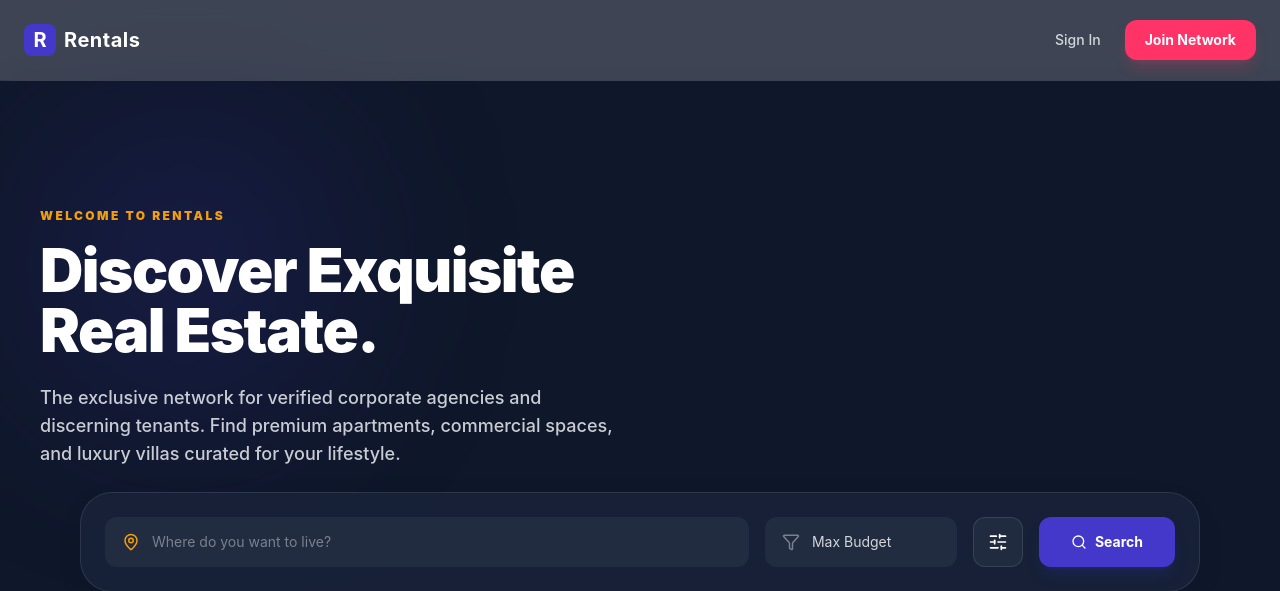
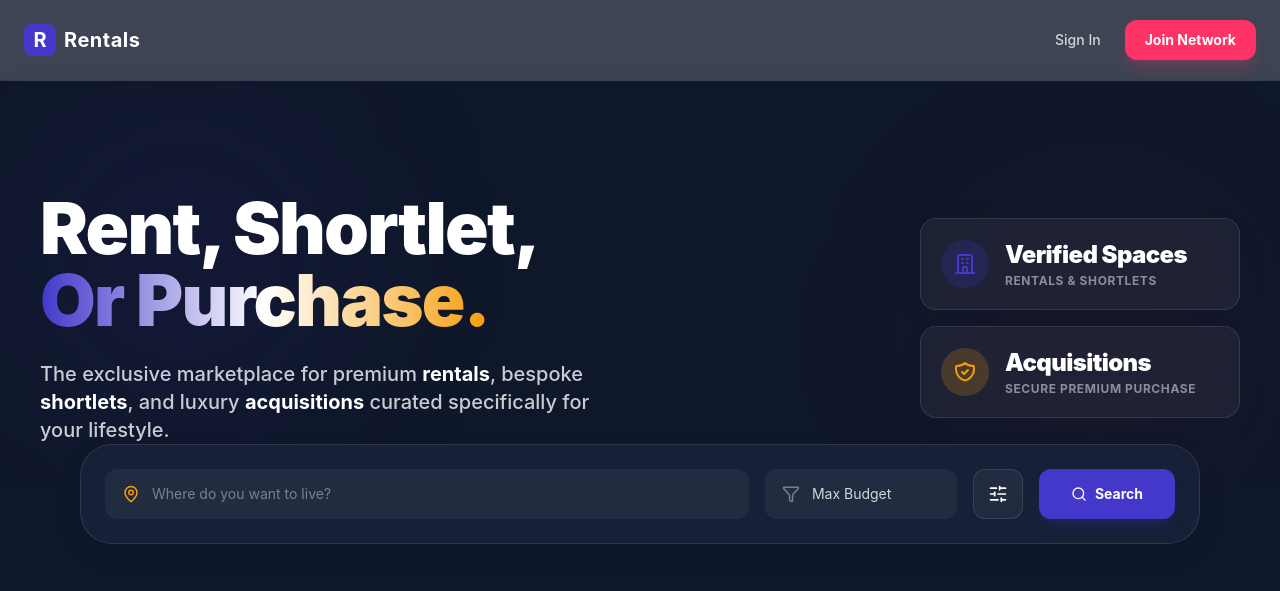
Before and after one commit to Ademolah/RENTALS_FRONTEND, a React (Vite) app: page / in a window 1280 px wide. Shown: the top 591 px of the page. Built offline with nearby package versions, Linux system fonts and the light colour scheme; no server answers.

Commit message:
fixed market availability

```diff
--- a/src/components/shared/PropertyFeed.jsx
+++ b/src/components/shared/PropertyFeed.jsx
@@ -88,25 +88,62 @@ export const PropertyFeed = () => {
     <div className="bg-brand-midnight text-white min-h-screen font-sans pb-20">
 
       {/* =======================================================================
-          1. CINEMATIC HERO & BRANDING
-          ======================================================================= */}
-      <div className="relative pt-24 md:pt-32 pb-16 px-6 md:px-10 max-w-[1400px] mx-auto text-center md:text-left flex flex-col md:flex-row items-center justify-between gap-10">
+    1. CINEMATIC HERO & BRANDING (CLEAN & SECURE VIEWPORT)
+    ======================================================================= */}
+<div className="relative pt-20 md:pt-28 pb-10 px-6 md:px-10 max-w-[1400px] mx-auto flex flex-col md:flex-row items-center justify-between gap-10 overflow-hidden">
 
-        {/* Abstract Glow Effect */}
-        <div className="absolute top-10 left-10 w-72 h-72 bg-brand-cobalt/20 rounded-full blur-[100px] pointer-events-none"></div>
+  {/* Abstract Multilayered Glow Effects (Now safely bound inside the parent) */}
+  <div className="absolute top-10 left-10 w-72 h-72 bg-brand-cobalt/10 rounded-full blur-[100px] pointer-events-none" />
+  <div className="absolute bottom-0 right-10 w-72 h-72 bg-brand-coral/5 rounded-full blur-[100px] pointer-events-none hidden md:block" />
 
-        <div className="max-w-2xl relative z-10">
-          <span className="text-brand-gold text-xs font-black tracking-[0.2em] uppercase mb-4 block">
-            Welcome to Rentals
-          </span>
-          <h1 className="text-4xl md:text-6xl font-display font-black tracking-tight leading-tight mb-6">
-            Discover Exquisite <br className="hidden md:block"/> Real Estate.
-          </h1>
-          <p className="text-brand-slate/80 text-base md:text-lg leading-relaxed max-w-xl mx-auto md:mx-0 font-medium">
-            The exclusive network for verified corporate agencies and discerning tenants. Find premium apartments, commercial spaces, and luxury villas curated for your lifestyle.
-          </p>
+  {/* Main Typographic Column */}
+  <div className="max-w-2xl relative z-10 flex-1 text-center md:text-left">
+
+    {/* High-Impact Headline with Premium Typography */}
+    <h1 className="text-5xl md:text-6xl lg:text-7xl font-display font-black tracking-tight leading-[1.1] mb-6 text-white">
+      Rent, Shortlet, <br className="hidden md:block"/>
+      <span className="text-transparent bg-clip-text bg-gradient-to-r from-brand-cobalt via-white to-brand-gold">
+        Or Purchase.
+      </span>
+    </h1>
+
+    {/* Clean, targeted explanation directly guiding the user's focus */}
+    <p className="text-brand-slate/80 text-base md:text-xl leading-relaxed max-w-xl mx-auto md:mx-0 font-medium">
+      The exclusive marketplace for premium <span className="text-white font-bold">rentals</span>, bespoke <span className="text-white font-bold">shortlets</span>, and luxury <span className="text-white font-bold">acquisitions</span> curated specifically for your lifestyle.
+    </p>
+  </div>
+
+  {/* Right Side Visual/Metrics Pillar (Clean grid layout, zero margins shifting out of bounds) */}
+  <div className="relative z-10 hidden md:flex flex-col gap-4 w-full max-w-xs shrink-0">
+
+    {/* Metric Card 1 */}
+    <div className="bg-white/5 backdrop-blur-xl border border-white/10 p-5 rounded-2xl shadow-premium relative overflow-hidden group">
+      <div className="flex items-center gap-4">
+        <div className="w-12 h-12 rounded-full bg-brand-cobalt/20 flex items-center justify-center text-brand-cobalt shrink-0">
+          <svg className="w-6 h-6" fill="none" stroke="currentColor" viewBox="0 0 24 24"><path strokeLinecap="round" strokeLinejoin="round" strokeWidth="2" d="M19 21V5a2 2 0 00-2-2H7a2 2 0 00-2 2v16m14 0h2m-2 0h-5m-9 0H3m2 0h5M9 7h1m-1 4h1m4-4h1m-1 4h1m-5 10v-5a1 1 0 011-1h2a1 1 0 011 1v5m-4 0h4" /></svg>
+        </div>
+        <div>
+          <p className="text-white font-black text-2xl tracking-tight">Verified Spaces</p>
+          <p className="text-brand-slate/50 text-xs font-bold uppercase tracking-wider mt-0.5">Rentals & Shortlets</p>
         </div>
       </div>
+    </div>
+
+    {/* Metric Card 2 */}
+    <div className="bg-white/5 backdrop-blur-xl border border-white/10 p-5 rounded-2xl shadow-premium relative overflow-hidden group">
+      <div className="flex items-center gap-4">
+        <div className="w-12 h-12 rounded-full bg-brand-gold/20 flex items-center justify-center text-brand-gold shrink-0">
+          <svg className="w-6 h-6" fill="none" stroke="currentColor" viewBox="0 0 24 24"><path strokeLinecap="round" strokeLinejoin="round" strokeWidth="2" d="M9 12l2 2 4-4m5.618-4.016A11.955 11.955 0 0112 2.944a11.955 11.955 0 01-8.618 3.04A12.02 12.02 0 003 9c0 5.591 3.824 10.29 9 11.622 5.176-1.332 9-6.03 9-11.622 0-1.042-.133-2.052-.382-3.016z" /></svg>
+        </div>
+        <div>
+          <p className="text-white font-black text-2xl tracking-tight">Acquisitions</p>
+          <p className="text-brand-slate/50 text-xs font-bold uppercase tracking-wider mt-0.5">Secure Premium Purchase</p>
+        </div>
+      </div>
+    </div>
+
+  </div>
+</div>
 
       {/* =======================================================================
           2. THE SEARCH CONSOLE (GLASSMORPHISM)
--- a/src/pages/agent/PropertyUpload.jsx
+++ b/src/pages/agent/PropertyUpload.jsx
@@ -23,9 +23,21 @@ export const PropertyUpload = () => {
     state: 'Lagos',
     longitude: '',
     latitude: '',
+    isAvailable: true,
   });
 
+  const NIGERIA_LOCATIONS = {
+  "Abuja (FCT)": ["Maitama", "Wuse", "Asokoro", "Garki", "Gwarinpa", "Jabi", "Utako", "Apo", "Lugbe", "Kubwa", "Gudu", "Lokogoma"],
+  "Lagos": ["Ikoyi", "Victoria Island", "Lekki Phase 1", "Ikeja GRA", "Surulere", "Yaba", "Ajah", "Banana Island", "Magodo", "Maryland"],
+  "Rivers": ["Port Harcourt City", "Obio-Akpor", "Eleme", "Oyigbo", "Bonny", "GRA Phase 1-3", "Trans Amadi"],
+  "Oyo": ["Ibadan North", "Ibadan South-West", "Oluyole", "Bodija", "Agodi GRA", "Samonda"],
+  "Ogun": ["Abeokuta", "Ota", "Ibafo", "Mowe", "Arepo", "Sagamu"],
+  "Enugu": ["Enugu East", "Enugu North", "Enugu South", "Independence Layout", "GRA"],
+  "Kano": ["Kano Municipal", "Nassarawa", "Tarauni", "Kumbotso", "Gwale"],
+  // Add other states and their LGAs/Localities here...
+};
 
+ const AVAILABLE_STATES = Object.keys(NIGERIA_LOCATIONS).sort();
 
   const [images, setImages] = useState([]);
   const [loading, setLoading] = useState(false);
@@ -56,7 +68,6 @@ export const PropertyUpload = () => {
 
   const payload = new FormData();
 
-  console.log('FRONTEND IMAGES STATE:', images);
 
   // 1. Direct text fields
   payload.append('title', formData.title);
@@ -71,6 +82,9 @@ export const PropertyUpload = () => {
   payload.append('cautionFee', Number(formData.cautionFee || 0));
   payload.append('beds', Number(formData.beds));
   payload.append('baths', Number(formData.baths));
+
+  // 3. Status Flags
+  payload.append('isAvailable', formData.isAvailable);
 
   // 3. The Strict Geospatial Object
   const geoJSONLocation = {
@@ -108,7 +122,7 @@ export const PropertyUpload = () => {
         {/* Navigation / Header */}
         <div className="flex items-center gap-4">
           <button
-            onClick={() => navigate('/agent')}
+            onClick={() => navigate(-1)}
             className="p-3 bg-white/5 hover:bg-white/10 border border-white/10 rounded-xl transition-colors text-brand-coral"
           >
             <ArrowLeft size={18} />
@@ -163,6 +177,42 @@ export const PropertyUpload = () => {
                     value={formData.pricePerAnnum} onChange={handleInputChange}
                     className="w-full bg-white/5 border border-white/10 rounded-xl px-4 py-3 text-white placeholder:text-white/20 focus:outline-none focus:border-brand-cobalt transition-colors text-sm font-medium"
                   />
+              {/* =======================================================================
+                  AVAILABILITY TOGGLE (PREMIUM UI ELEMENT)
+                  ======================================================================= */}
+
+              <div className="pt-6 col-span-full w-full">
+                <div className="bg-white/5 border border-white/10 rounded-xl p-4 flex items-center justify-between transition-all duration-300 hover:border-white/20">
+                  <div className="space-y-0.5">
+                    <label className="text-xs text-white/40 font-bold uppercase block">Market Availability Status</label>
+                    <p className="text-xs text-white/60 font-medium">
+                      {formData.isAvailable
+                        ? "Listing is active, public, and open for clients to tour"
+                        : "Listing is marked private, hidden, or temporarily off-market"}
+                    </p>
+                  </div>
+
+                  {/* The Custom Switch Mechanism */}
+                  <button
+                    type="button"
+                    onClick={() => setFormData(prev => ({ ...prev, isAvailable: !prev.isAvailable }))}
+                    className={`
+                      relative inline-flex h-7 w-12 shrink-0 cursor-pointer rounded-full border-2 border-transparent
+                      transition-colors duration-300 ease-in-out focus:outline-none focus:ring-1 focus:ring-brand-cobalt/50
+                      ${formData.isAvailable ? 'bg-emerald-500' : 'bg-white/10'}
+                    `}
+                  >
+                    {/* Toggle Handle Knob */}
+                    <span
+                      className={`
+                        pointer-events-none inline-block h-6 w-6 transform rounded-full bg-white shadow-lg ring-0
+                        transition duration-300 ease-in-out
+                        ${formData.isAvailable ? 'translate-x-5' : 'translate-x-0'}
+                      `}
+                    />
+                  </button>
+                </div>
+              </div>
 
                   {/* Appended Financial Constraints */}
             <div className="grid grid-cols-2 gap-4 pt-2">
@@ -198,7 +248,10 @@ export const PropertyUpload = () => {
                     <option value="house" className="bg-brand-midnight">Detached House / Duplex</option>
                     <option value="penthouse" className="bg-brand-midnight">Luxury Penthouse</option>
                     <option value="apartment" className="bg-brand-midnight">Serviced Apartment</option>
+                    <option value="shortlet" className="bg-brand-midnight">Luxury Shortlet / Vacation Rental</option>
                     <option value="land" className="bg-brand-midnight">Premium Land Allocation</option>
+                    <option value="commercial" className="bg-brand-midnight">Commercial Office Space</option>
+                    <option value="terraced" className="bg-brand-midnight">Terraced Townhouse</option>
                   </select>
                 </div>
               </div>
@@ -221,21 +274,68 @@ export const PropertyUpload = () => {
               </div>
 
               <div className="grid grid-cols-2 gap-4">
+                {/* 1. LOCALITY / DISTRICT (DEPENDENT DROPDOWN) */}
                 <div className="space-y-1">
                   <label className="text-xs text-white/40 font-bold uppercase">Locality / District</label>
-                  <input
-                    type="text" name="locality" required placeholder="Ikoyi"
-                    value={formData.locality} onChange={handleInputChange}
-                    className="w-full bg-white/5 border border-white/10 rounded-xl px-4 py-3 text-white placeholder:text-white/20 focus:outline-none focus:border-brand-cobalt transition-colors text-sm font-medium"
-                  />
+                  <div className="relative">
+                    <select
+                      name="locality"
+                      required
+                      value={formData.locality}
+                      onChange={handleInputChange}
+                      disabled={!formData.state}
+                      className={`w-full bg-white/5 border border-white/10 rounded-xl px-4 py-3 text-white placeholder:text-white/20 focus:outline-none focus:border-brand-cobalt transition-colors text-sm font-medium appearance-none
+                        ${!formData.state ? 'opacity-50 cursor-not-allowed' : 'cursor-pointer'}
+                      `}
+                    >
+                      <option value="" disabled className="bg-brand-midnight text-white/50">
+                        {formData.state ? `Select locality in ${formData.state}` : "Select a state first"}
+                      </option>
+
+                      {/* Render localities dynamically based on selected state */}
+                      {formData.state && NIGERIA_LOCATIONS[formData.state]?.map(loc => (
+                        <option key={loc} value={loc} className="bg-brand-midnight text-white">
+                          {loc}
+                        </option>
+                      ))}
+                    </select>
+                    {/* Premium Custom Chevron */}
+                    <div className="absolute inset-y-0 right-4 flex items-center pointer-events-none text-white/40">
+                      <svg width="16" height="16" viewBox="0 0 24 24" fill="none" stroke="currentColor" strokeWidth="2" strokeLinecap="round" strokeLinejoin="round"><path d="m6 9 6 6 6-6"/></svg>
+                    </div>
+                  </div>
                 </div>
+
+                {/* 2. REGIONAL STATE JURISDICTION (PRIMARY DROPDOWN) */}
                 <div className="space-y-1">
                   <label className="text-xs text-white/40 font-bold uppercase">Regional State Jurisdiction</label>
-                  <input
-                    type="text" name="state" required placeholder="Lagos"
-                    value={formData.state} onChange={handleInputChange}
-                    className="w-full bg-white/5 border border-white/10 rounded-xl px-4 py-3 text-white placeholder:text-white/20 focus:outline-none focus:border-brand-cobalt transition-colors text-sm font-medium"
-                  />
+                  <div className="relative">
+                    <select
+                      name="state"
+                      required
+                      value={formData.state}
+                      onChange={(e) => {
+                        // Update the state AND safely wipe the locality clean
+                        setFormData(prev => ({
+                          ...prev,
+                          state: e.target.value,
+                          locality: ''
+                        }));
+                      }}
+                      className="w-full bg-white/5 border border-white/10 rounded-xl px-4 py-3 text-white placeholder:text-white/20 focus:outline-none focus:border-brand-cobalt transition-colors text-sm font-medium appearance-none cursor-pointer"
+                    >
+                      <option value="" disabled className="bg-brand-midnight text-white/50">Select State</option>
+                      {AVAILABLE_STATES.map(state => (
+                        <option key={state} value={state} className="bg-brand-midnight text-white">
+                          {state}
+                        </option>
+                      ))}
+                    </select>
+                    {/* Premium Custom Chevron */}
+                    <div className="absolute inset-y-0 right-4 flex items-center pointer-events-none text-white/40">
+                      <svg width="16" height="16" viewBox="0 0 24 24" fill="none" stroke="currentColor" strokeWidth="2" strokeLinecap="round" strokeLinejoin="round"><path d="m6 9 6 6 6-6"/></svg>
+                    </div>
+                  </div>
                 </div>
 
                 {/* Appended Geospatial Pinpoints */}
```
Also changed, not shown: src/components/shared/PropertyCard.jsx (+11 -0 lines).
